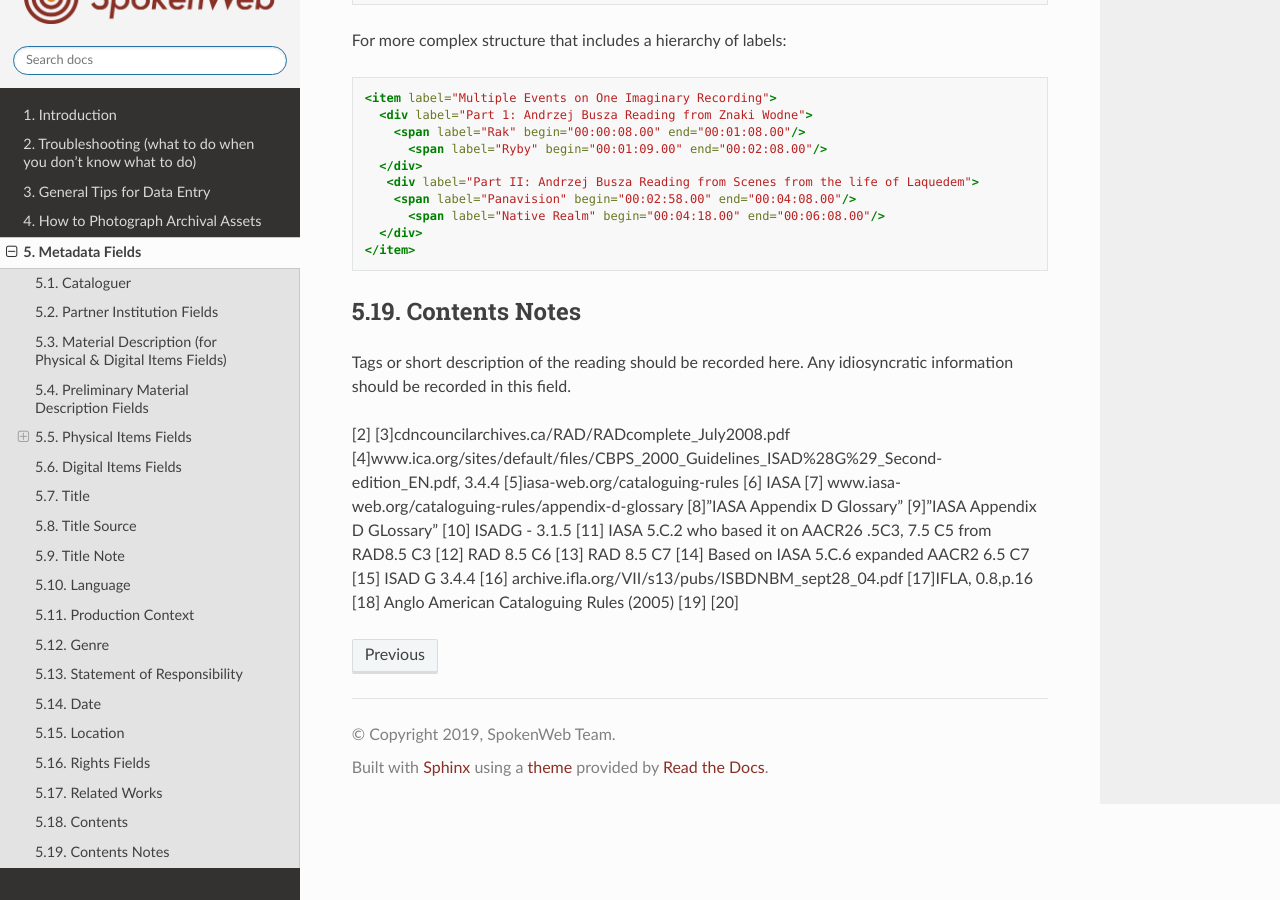
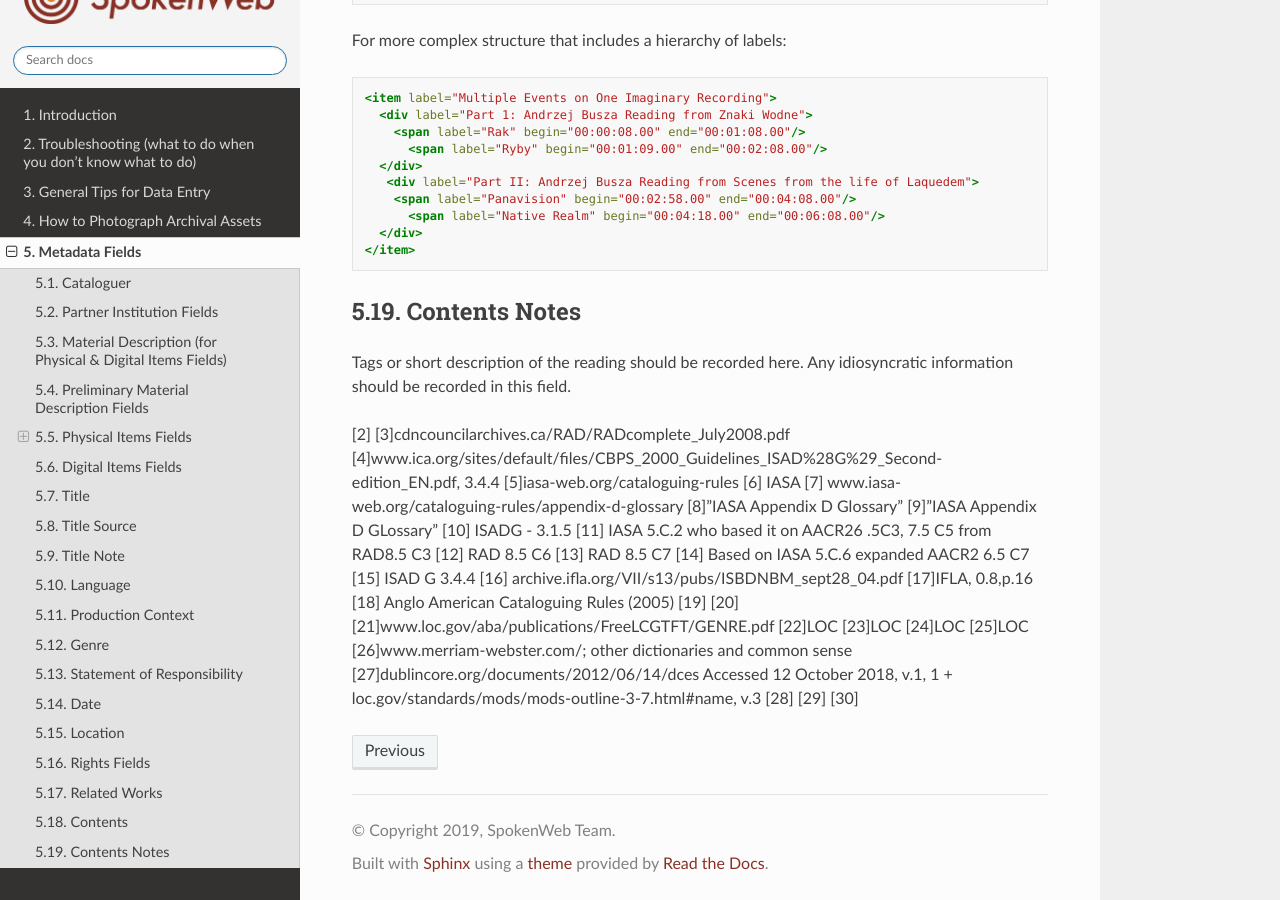
Before and after one commit to spokenweb/spokenweb-metadata-scheme, a Sphinx documentation site: the page built from docs/5-metadata-fields.rst, in a window 1280 px wide and 900 px high, scrolled down 24120 px. Built offline with Sphinx 7.4.7 and the Read the Docs theme 2.0.0, drawn with Linux system fonts in a browser that asks for light colours.

Commit message:
Update 5-metadata-fields.rst

```diff
--- a/docs/5-metadata-fields.rst
+++ b/docs/5-metadata-fields.rst
@@ -832,3 +832,13 @@ Tags or short description of the reading should be recorded here. Any idiosyncra
 [18] Anglo American Cataloguing Rules (2005)
 [19]
 [20]
+[21]www.loc.gov/aba/publications/FreeLCGTFT/GENRE.pdf
+[22]LOC
+[23]LOC
+[24]LOC
+[25]LOC
+[26]www.merriam-webster.com/; other dictionaries and common sense
+[27]dublincore.org/documents/2012/06/14/dces Accessed 12 October 2018, v.1, 1 + loc.gov/standards/mods/mods-outline-3-7.html#name, v.3
+[28]
+[29]
+[30]
```
